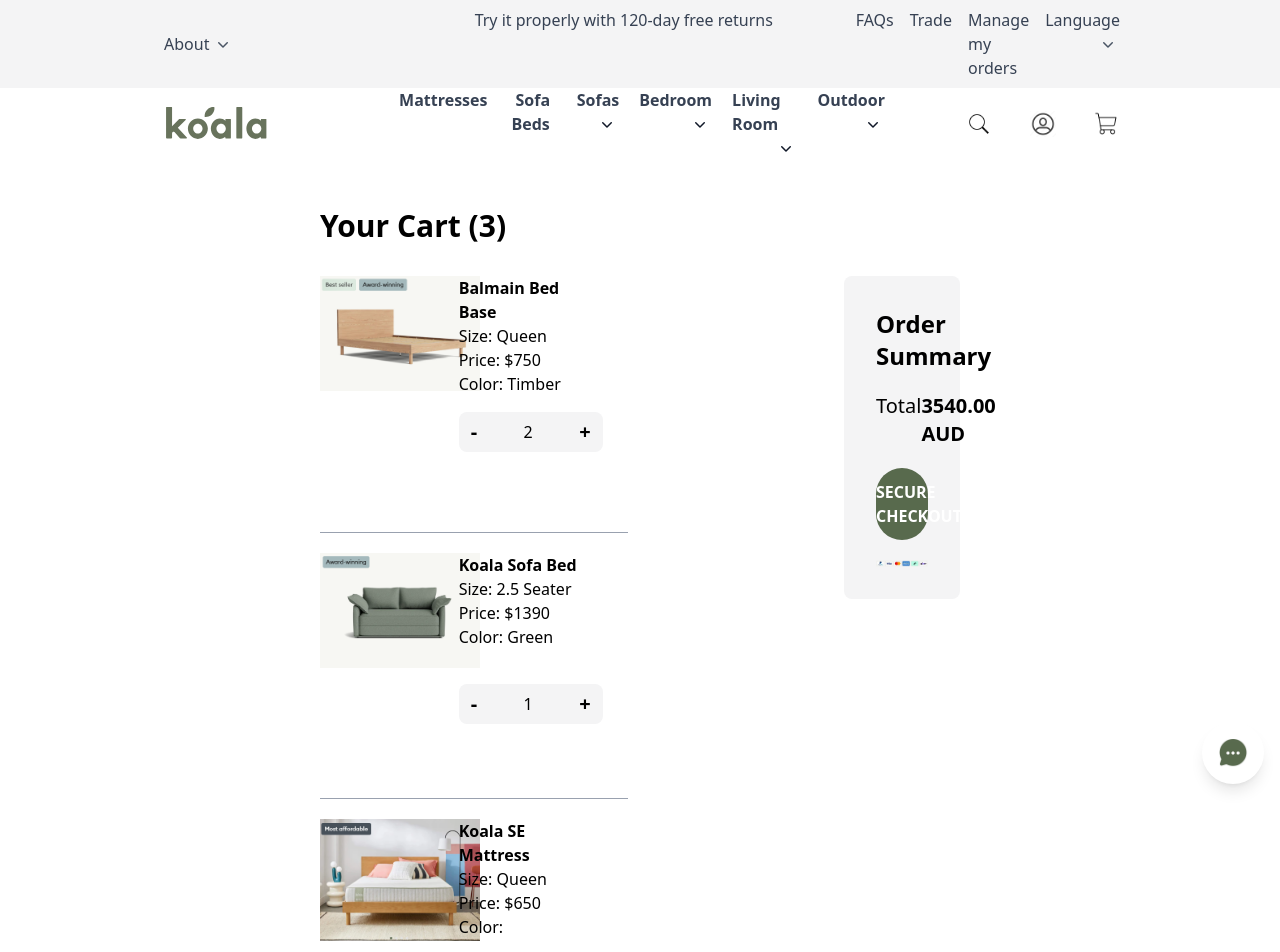
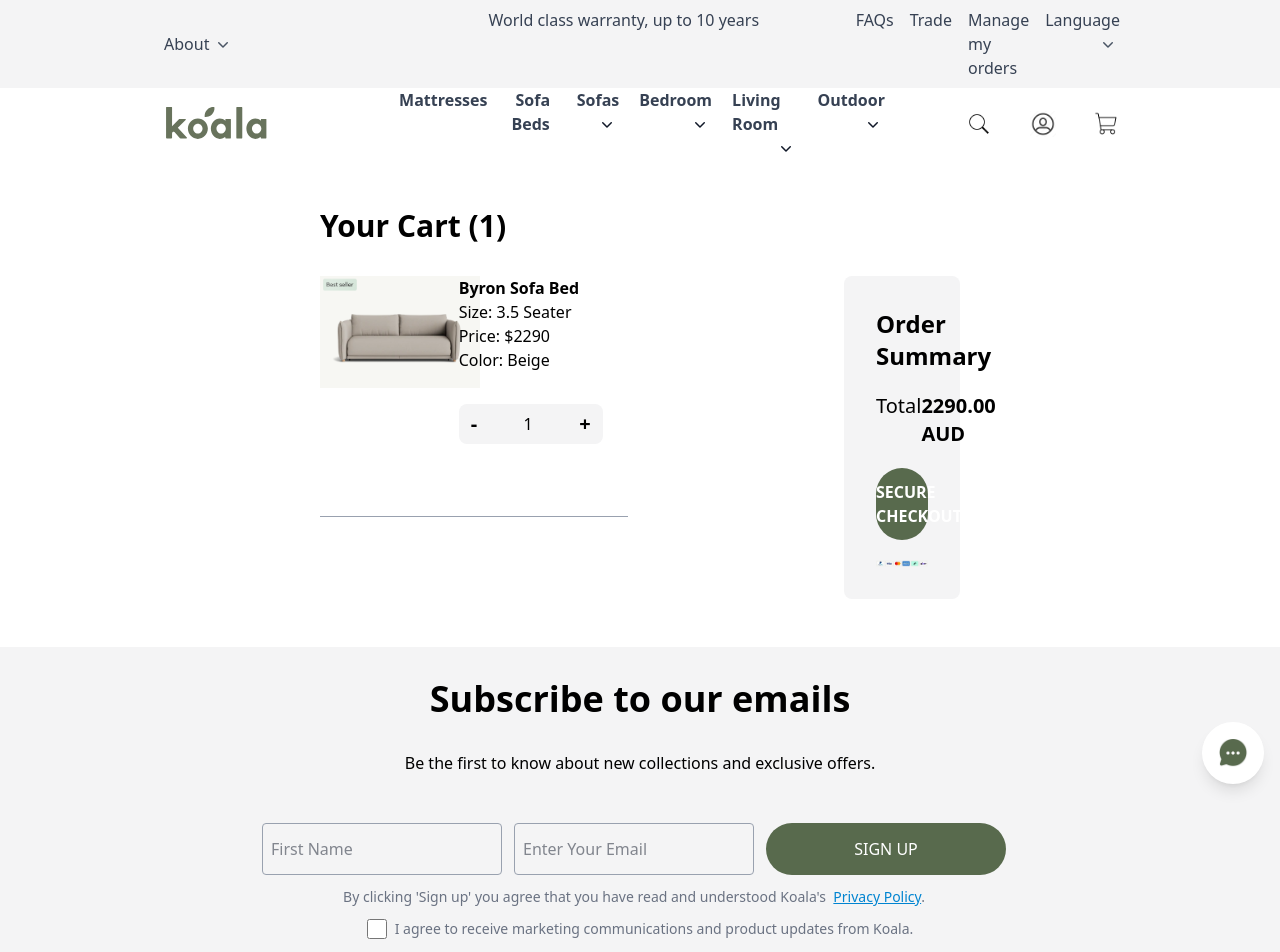
Before and after one commit to HemalDalsaniya/React-Project-Responsive, a React (Vite) app: page /cart in a window 1280 px wide. Shown: the top 952 px of the page. Built offline with nearby package versions, Linux system fonts and the light colour scheme; data requests are answered from the project's data file.

Commit message:
first commit

```diff
--- a/db.json
+++ b/db.json
@@ -1586,34 +1586,13 @@
   ],
   "cart": [
     {
-      "id": "6",
-      "title": "Balmain Bed Base",
-      "size": "Queen",
-      "price": "750",
-      "color": "Timber",
-      "image": "/images/bedroom/bedroom29.png",
-      "review": "4.8",
-      "quantities": 2
-    },
-    {
-      "id": "73",
-      "title": "Koala Sofa Bed",
-      "size": "2.5 Seater",
-      "price": "1390",
-      "color": "Green",
-      "image": "/images/sofas/sofa19.png",
-      "review": "4.7",
-      "description": "The award-winning Koala Sofa Bed transforms from sofa to bed in seconds, turning any space into a comfy sleep spot. Previously known as the Cushy Sofa Bed.",
-      "quantities": 1
-    },
-    {
-      "id": "3",
-      "title": "Koala SE Mattress",
-      "size": "Queen",
-      "price": "650",
-      "color": "",
-      "image": "/images/bedroom/bedroom26.png",
-      "review": "4.8",
+      "id": "110",
+      "title": "Byron Sofa Bed",
+      "size": "3.5 Seater",
+      "price": "2290",
+      "color": "Beige",
+      "image": "/images/sofas/sofa21.png",
+      "review": "4.7",
       "quantities": 1
     }
   ],
--- a/src/Head.jsx
+++ b/src/Head.jsx
@@ -55,7 +55,7 @@
               <div className="flex items-center w-96 justify-start cursor-pointer">
                 <li className="relative z-40">
                   <div id="logo">
-                    <img
+                    <img href="/"
                       src={Logo}
                       alt="Logo"
                       width="auto"
@@ -219,8 +219,7 @@
                 </div>
 
                 <div className="flex items-center float-end">
-                  <button onClick={() =>  navigate('/login')} >
-                     {/* window.open('/login','_blank')} > */}
+                  <button onClick=  /*{() =>  navigate('/login')} */ {() => window.open('/login','_blank')} >
                     <img className="float-end cursor-pointer gap-0"
                          src={Usericon}
                          alt="User Icon"
@@ -272,8 +271,7 @@
     {/* Right side - Search, User and Cart */}
     <div className="flex items-center space-x-4">
 
-      <button onClick={() => navigate('/login')}
-      //  window.open('/login','_blank')}
+      <button onClick=  /*{() => navigate('/login')} */  {() => window.open('/login','_blank')}
       className="p-2">
         <img src={Usericon} alt="User" className="w-6 h-6" />
       </button>
--- a/src/collections/BedroomHeader.jsx
+++ b/src/collections/BedroomHeader.jsx
@@ -95,16 +95,16 @@
         onTouchEnd={handleTouchEnd}
       >
         <div className={`flex ${itemsToShow === 6 ? 'justify-between gap-x-15' : 'gap-x-4'}`}>
-          {bedroomheader.slice(currentIndex, currentIndex + itemsToShow).map((sofa) => (
-            <div key={sofa.id} className="flex-shrink-0" style={{ width: itemsToShow === 2 ? 'calc(50% - 0.5rem)' : 'auto' }}>
-              <a className="rounded-xl" href={`${sofa.url}`}>
+          {bedroomheader.slice(currentIndex, currentIndex + itemsToShow).map((bedroom) => (
+            <div key={bedroom.id} className="flex-shrink-0" style={{ width: itemsToShow === 2 ? 'calc(50% - 0.5rem)' : 'auto' }}>
+              <a className="rounded-xl" href={`${bedroom.url}`}>
                 <img
-                  src={sofa.image}
-                  alt={sofa.title}
+                  src={bedroom.image}
+                  alt={bedroom.title}
                   className="rounded-lg w-full md:h-40 h-36 hover:border-1 hover:border-gray-400"
                 />
               </a>
-              <p className="font-bold text-md mt-2">{sofa.title}</p>
+              <p className="font-bold text-md mt-2">{bedroom.title}</p>
             </div>
           ))}
         </div>
```
